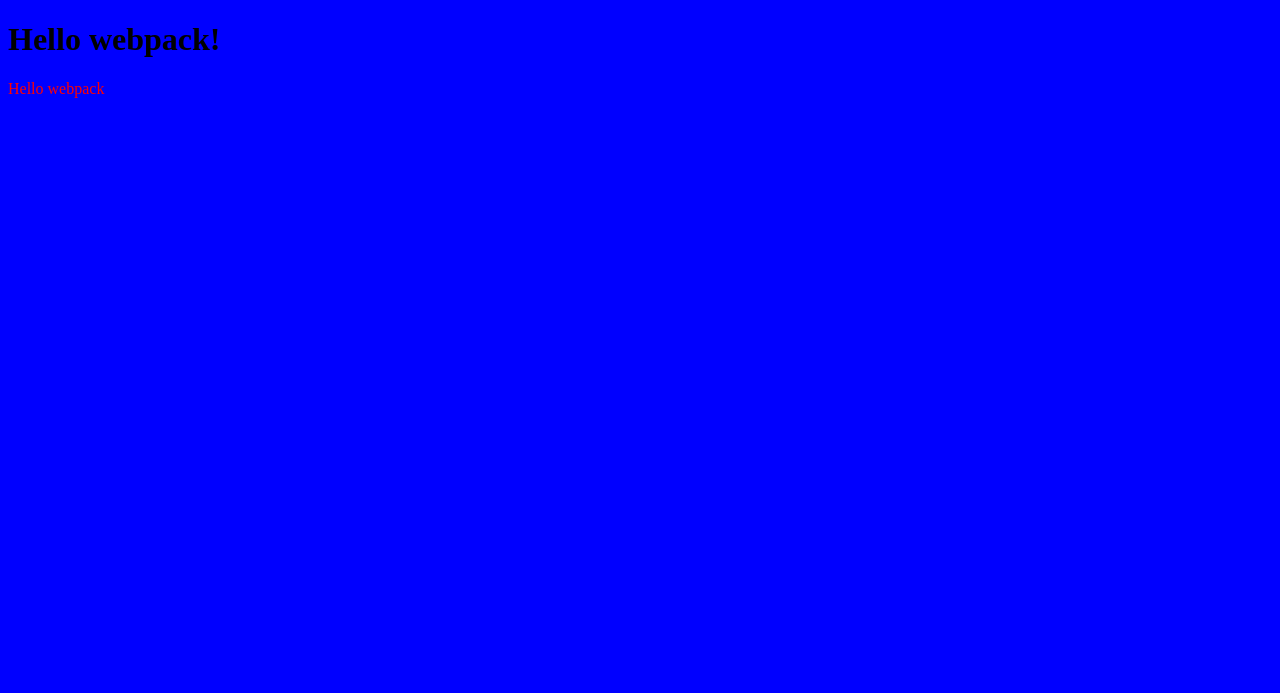
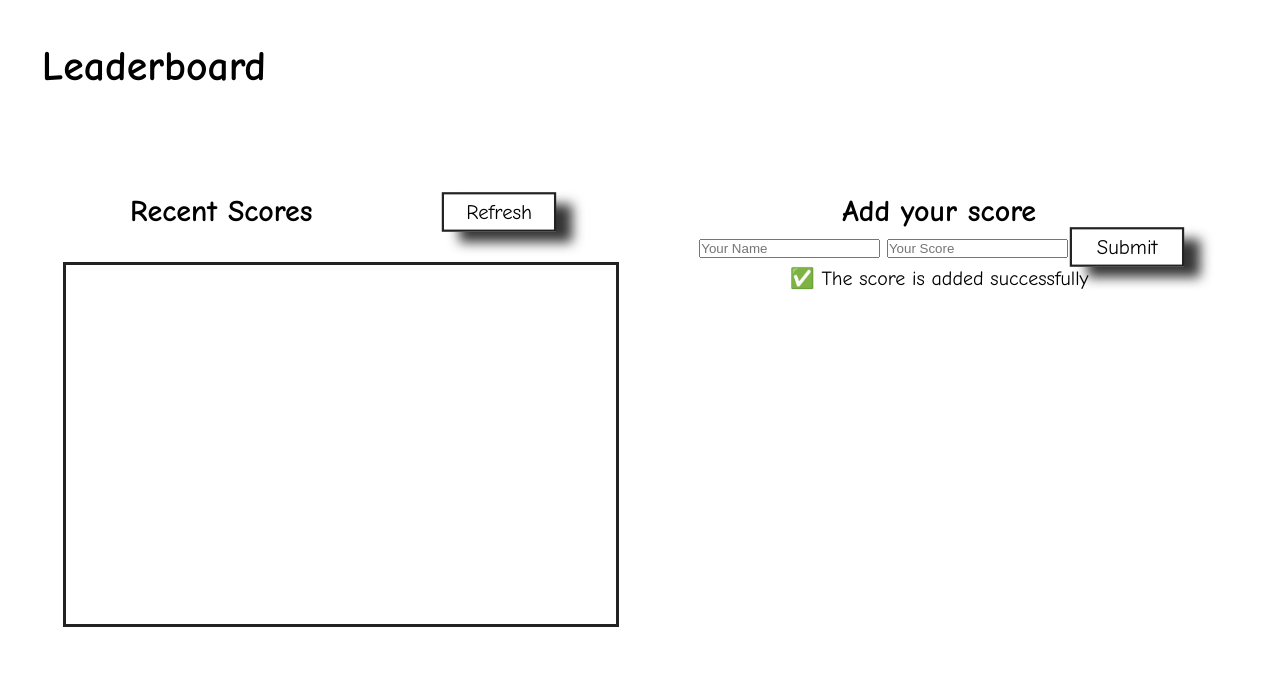
Before and after one commit to Elijahdre/Leaderboard, a website built with webpack: page src/index.html in a window 1280 px wide. Built offline with nearby package versions, Linux system fonts and the light colour scheme.

Commit message:
Fix structure

```diff
--- a/src/index.html
+++ b/src/index.html
@@ -2,10 +2,46 @@
 <html lang="en">
 <head>
     <meta charset="UTF-8">
+    <meta http-equiv="X-UA-Compatible" content="IE=edge">
     <meta name="viewport" content="width=device-width, initial-scale=1.0">
-    <title>Wbpack Exercise</title>
+    <link rel="stylesheet" href="style.css">
+    <title>Leaderboard</title>
 </head>
 <body>
-    <h1>Hello webpack!</h1>
+    <header>
+        <h1>Leaderboard</h1>
+      </header>
+
+      <main>
+
+        <section class="scores-section">
+
+          <div class="recent-info">
+            <h2>Recent Scores</h2>
+            <button type="button" class="btn" id="refresh-btn">Refresh</button>
+          </div>
+
+          <ul class="score-container"></ul>
+
+        </section>
+
+        <section class="add-score-section">
+          <h2>Add your score</h2>
+
+          <form id="form">
+            <input type="text" placeholder="Your Name" id="name" required>
+            <input type="number" placeholder="Your Score" id="score" required>
+            <button type="submit" class="btn">Submit</button>
+          </form>
+
+          <div class="status">
+            <div>
+              <span>✅ The score is added successfully</span>
+            </div>
+          </div>
+
+          </section>
+
+    </main>
 </body>
 </html>
--- a/src/index.js
+++ b/src/index.js
@@ -1,14 +1 @@
-import _ from "lodash";
-import "./style.css";
-
-function component() {
-  const element = document.createElement("div");
-
-  // Lodash, now imported by this script
-  element.innerHTML = _.join(["Hello", "webpack"], " ");
-  element.classList.add("hello");
-
-  return element;
-}
-
-document.body.appendChild(component());
+import './style.css';
--- a/src/style.css
+++ b/src/style.css
@@ -1,7 +1,82 @@
-.hello {
-  color: red;
+*,
+::after,
+::before {
+  margin: 0;
+  padding: 0;
+  box-sizing: border-box;
+}
+
+html {
+  font-size: 65.25%;
 }
 
 body {
-  background-color: blue;
+  font-size: 20px;
+  font-family: "Comic Sans MS", "Comic Sans", sans-serif;
 }
+
+.btn {
+  width: 10rem;
+  padding: 0.5rem 0;
+  align-self: flex-end;
+  font-family: inherit;
+  cursor: pointer;
+  font-size: 1.8rem;
+  background: none;
+  outline: none;
+  border: 2px solid #222;
+  box-shadow: 1.5rem 1rem 1rem #333;
+  transform: scale(1.1);
+  transition: 0.4s;
+}
+
+.btn:focus,
+.btn:hover {
+  transform: scale(1);
+  background-color: #333;
+  color: #fff;
+}
+
+h2 {
+  transition: 0.2s;
+}
+
+h2:hover {
+  transform: skewY(2deg) skewX(15deg) scale(1.1);
+  text-shadow: 0.5rem 1rem 2rem #000;
+}
+
+header {
+  margin: 4rem;
+  font-size: 2rem;
+}
+
+main {
+  width: 100vw;
+  display: flex;
+  justify-content: space-between;
+  padding: 4rem;
+}
+
+.scores-section,
+.add-score-section {
+  width: 50%;
+  padding: 2rem;
+  display: flex;
+  flex-direction: column;
+  align-items: center;
+}
+
+.recent-info {
+  width: 100%;
+  display: flex;
+  justify-content: space-around;
+}
+
+.score-container {
+  width: 100%;
+  margin-top: 3rem;
+  height: 35rem;
+  border: 3px solid #222;
+  overflow-y: scroll;
+}
```
Also changed, not shown: MIT.md (+4 -6 lines), webpack.config.js (+7 -7 lines), .eslintrc.json (added), .stylelintrc.json (added), README.md, dist/index.html, dist/main.js, 1 other file.
